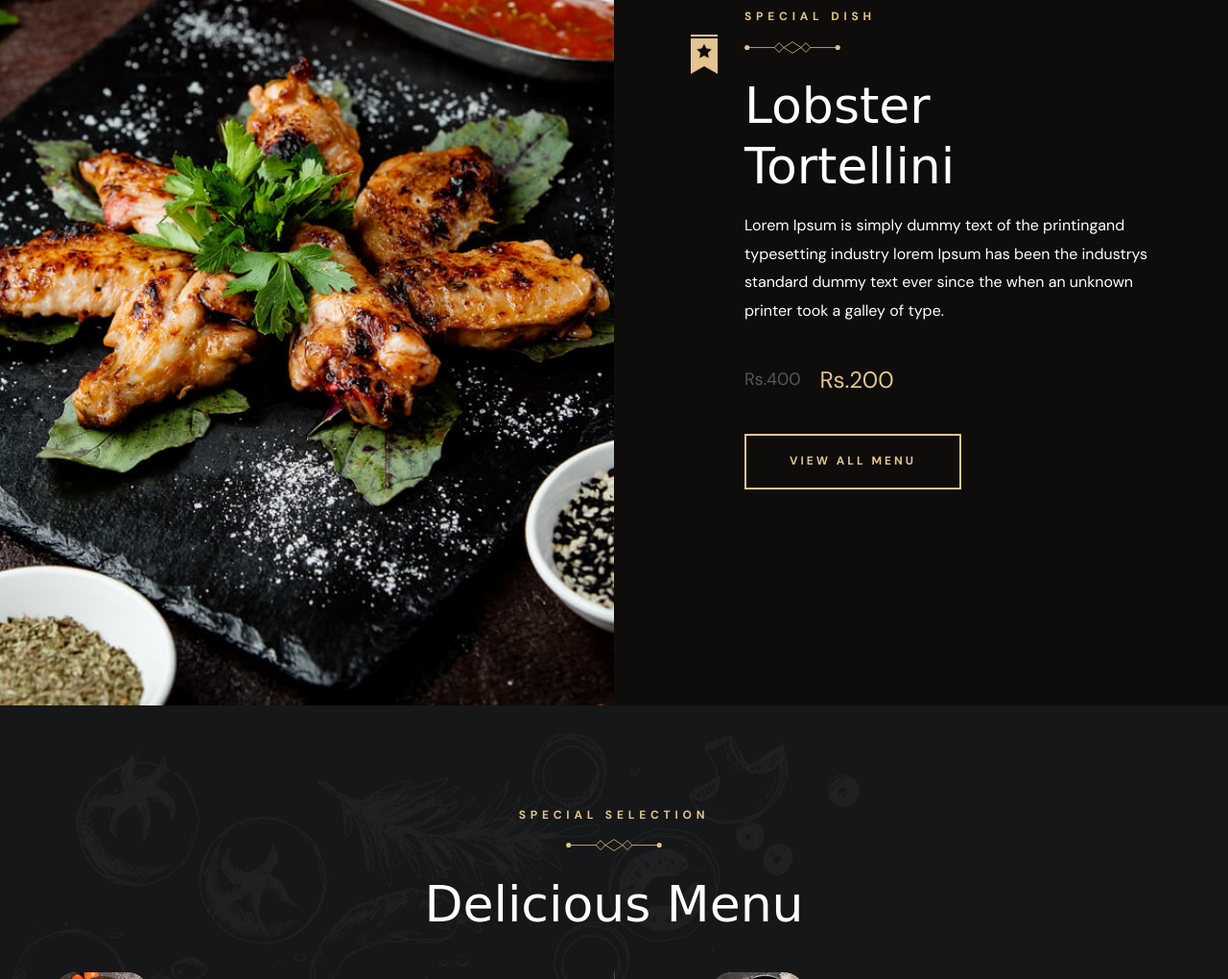
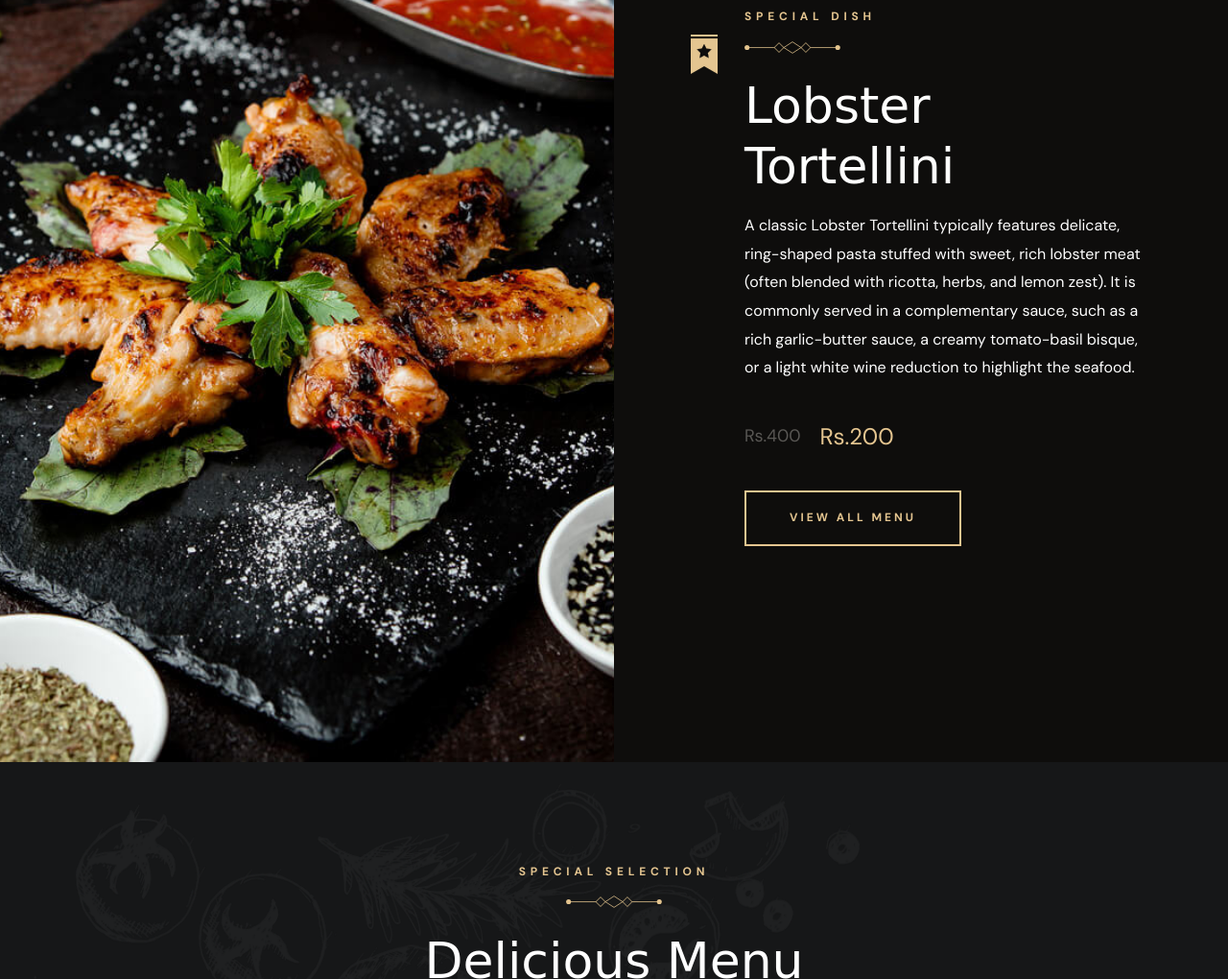
Before and after one commit to madhurgitbub/Grilli, a plain HTML site: page index.html in a window 1280 px wide. Shown: the part 3100-4120 px from the top of the page at 96% size. Drawn offline with nearby package versions, Linux system fonts and the light colour scheme; a web font is replaced by a local one.

Commit message:
Update index.html

```diff
--- a/index.html
+++ b/index.html
@@ -501,8 +501,10 @@
             <h2 class="headline-1 section-title">Lobster Tortellini</h2>
 
             <p class="section-text">
-              Lorem Ipsum is simply dummy text of the printingand typesetting industry lorem Ipsum has been the
-              industrys standard dummy text ever since the when an unknown printer took a galley of type.
+            A classic Lobster Tortellini typically features delicate, ring-shaped pasta stuffed with sweet,
+            rich lobster meat (often blended with ricotta, herbs, and lemon zest). It is commonly served in a complementary sauce,
+            such as a rich garlic-butter sauce, a creamy tomato-basil bisque,
+            or a light white wine reduction to highlight the seafood.
             </p>
 
             <div class="wrapper">
```
